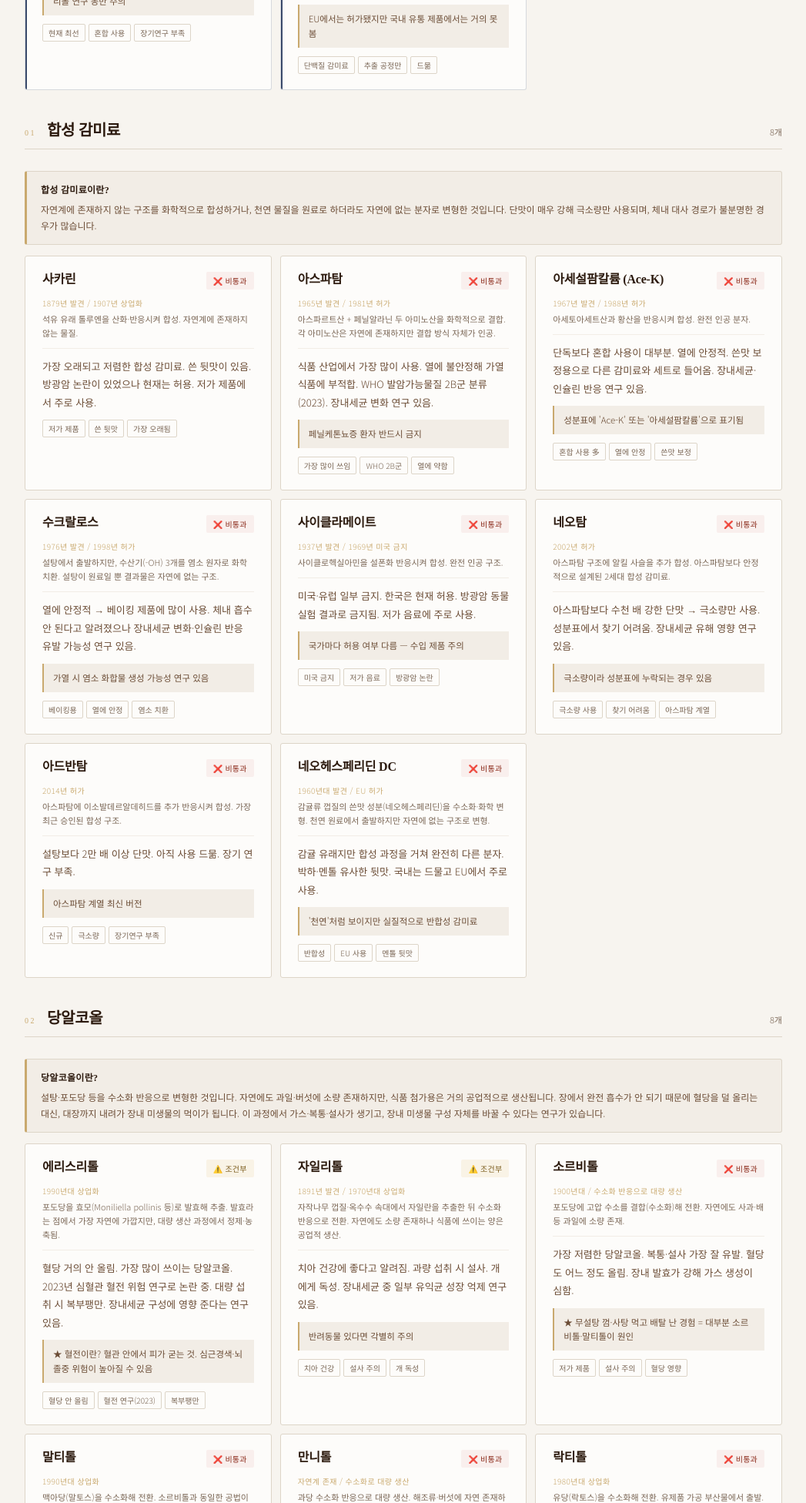
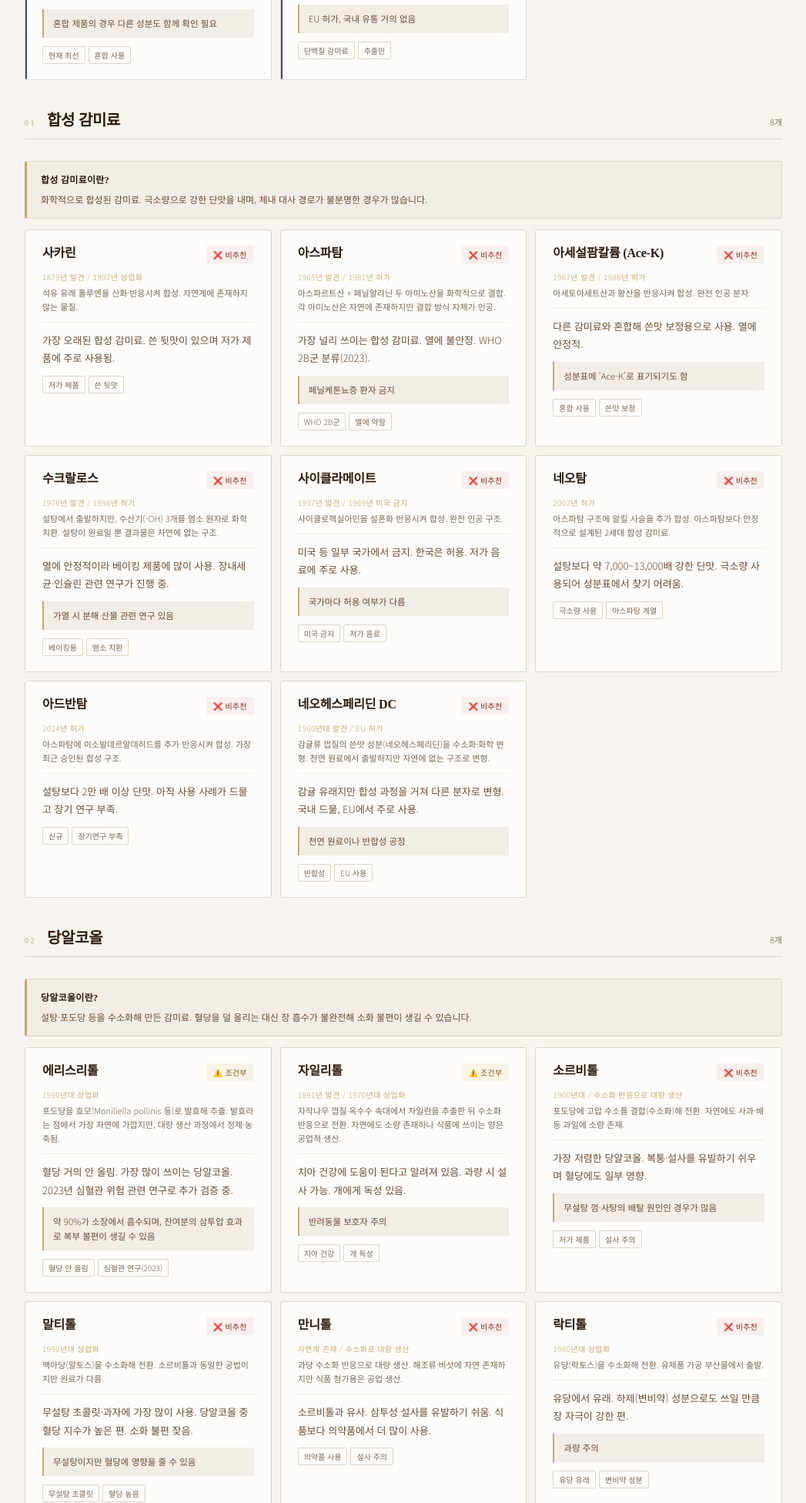
Before and after one commit to thepantryjisoo/thepantry_artificial-sweetners, a plain HTML site: page index.html in a window 1280 px wide. Shown: the part 848-2800 px from the top of the page at 77% size, without its empty margins (116-1163 px from the left). Drawn offline with Linux system fonts and the light colour scheme.

Commit message:
Add files via upload

```diff
--- a/index.html
+++ b/index.html
@@ -128,6 +128,7 @@ footer{background:var(--brown);padding:26px 48px;}
     </div>
     <h1>인공감미료<br>기준표</h1>
     <p class="header-desc">성분표에서 이 이름이 보이면 — 더 팬트리 기준으로 바로 확인하세요</p>
+    <p class="header-desc" style="margin-top:10px;font-size:11px;opacity:.55;">이 문서는 더 팬트리의 내부 기준을 정리한 참고 자료이며, 의료적 진단이나 치료 지침이 아닙니다.</p>
   </div>
 </header>
 
@@ -156,10 +157,10 @@ footer{background:var(--brown);padding:26px 48px;}
 <div class="body">
   <div class="meta-row"><span class="count" id="count"></span></div>
   <div class="legend">
-    <div class="legend-item"><span class="leg-pill" style="background:var(--best-bg);color:var(--best);">현재 최선</span>지금 선택지 중 가장 클린</div>
-    <div class="legend-item"><span class="leg-pill badge-ok">🟡 데이터 부족</span>장기 연구 필요, 차선</div>
-    <div class="legend-item"><span class="leg-pill badge-cond">⚠️ 조건부</span>소량·단기 허용</div>
-    <div class="legend-item"><span class="leg-pill badge-fail">❌ 비통과</span>권장하지 않음</div>
+    <div class="legend-item"><span class="leg-pill" style="background:var(--best-bg);color:var(--best);">현재 최선</span>현재 기준 상대적으로 단순한 선택지</div>
+    <div class="legend-item"><span class="leg-pill badge-ok">🟡 데이터 부족</span>장기 연구 필요</div>
+    <div class="legend-item"><span class="leg-pill badge-cond">⚠️ 조건부</span>조건부 허용</div>
+    <div class="legend-item"><span class="leg-pill badge-fail">❌ 비추천</span>우선순위 낮음</div>
   </div>
   <div id="root"></div>
 </div>
@@ -175,61 +176,61 @@ footer{background:var(--brown);padding:26px 48px;}
 const DATA=[
   // ── 합성 감미료 ──
   {name:"사카린",year:"1879년 발견 / 1907년 상업화",type:"합성 감미료",synth:"석유 유래 톨루엔을 산화·반응시켜 합성. 자연계에 존재하지 않는 물질.",grade:"❌",best:false,
-   desc:"가장 오래되고 저렴한 합성 감미료. 쓴 뒷맛이 있음. 방광암 논란이 있었으나 현재는 허용. 저가 제품에서 주로 사용.",note:"",tags:["저가 제품","쓴 뒷맛","가장 오래됨"]},
+   desc:"가장 오래된 합성 감미료. 쓴 뒷맛이 있으며 저가 제품에 주로 사용됨.",note:"",tags:["저가 제품","쓴 뒷맛"]},
   {name:"아스파탐",year:"1965년 발견 / 1981년 허가",type:"합성 감미료",synth:"아스파르트산 + 페닐알라닌 두 아미노산을 화학적으로 결합. 각 아미노산은 자연에 존재하지만 결합 방식 자체가 인공.",grade:"❌",best:false,
-   desc:"식품 산업에서 가장 많이 사용. 열에 불안정해 가열 식품에 부적합. WHO 발암가능물질 2B군 분류(2023). 장내세균 변화 연구 있음.",note:"페닐케톤뇨증 환자 반드시 금지",tags:["가장 많이 쓰임","WHO 2B군","열에 약함"]},
+   desc:"가장 널리 쓰이는 합성 감미료. 열에 불안정. WHO 2B군 분류(2023).",note:"페닐케톤뇨증 환자 금지",tags:["WHO 2B군","열에 약함"]},
   {name:"아세설팜칼륨 (Ace-K)",year:"1967년 발견 / 1988년 허가",type:"합성 감미료",synth:"아세토아세트산과 황산을 반응시켜 합성. 완전 인공 분자.",grade:"❌",best:false,
-   desc:"단독보다 혼합 사용이 대부분. 열에 안정적. 쓴맛 보정용으로 다른 감미료와 세트로 들어옴. 장내세균·인슐린 반응 연구 있음.",note:"성분표에 'Ace-K' 또는 '아세설팜칼륨'으로 표기됨",tags:["혼합 사용 多","열에 안정","쓴맛 보정"]},
+   desc:"다른 감미료와 혼합해 쓴맛 보정용으로 사용. 열에 안정적.",note:"성분표에 'Ace-K'로 표기되기도 함",tags:["혼합 사용","쓴맛 보정"]},
   {name:"수크랄로스",year:"1976년 발견 / 1998년 허가",type:"합성 감미료",synth:"설탕에서 출발하지만, 수산기(-OH) 3개를 염소 원자로 화학 치환. 설탕이 원료일 뿐 결과물은 자연에 없는 구조.",grade:"❌",best:false,
-   desc:"열에 안정적 → 베이킹 제품에 많이 사용. 체내 흡수 안 된다고 알려졌으나 장내세균 변화·인슐린 반응 유발 가능성 연구 있음.",note:"가열 시 염소 화합물 생성 가능성 연구 있음",tags:["베이킹용","열에 안정","염소 치환"]},
+   desc:"열에 안정적이라 베이킹 제품에 많이 사용. 장내세균·인슐린 관련 연구가 진행 중.",note:"가열 시 분해 산물 관련 연구 있음",tags:["베이킹용","염소 치환"]},
   {name:"사이클라메이트",year:"1937년 발견 / 1969년 미국 금지",type:"합성 감미료",synth:"사이클로헥실아민을 설폰화 반응시켜 합성. 완전 인공 구조.",grade:"❌",best:false,
-   desc:"미국·유럽 일부 금지. 한국은 현재 허용. 방광암 동물실험 결과로 금지됨. 저가 음료에 주로 사용.",note:"국가마다 허용 여부 다름 — 수입 제품 주의",tags:["미국 금지","저가 음료","방광암 논란"]},
+   desc:"미국 등 일부 국가에서 금지. 한국은 허용. 저가 음료에 주로 사용.",note:"국가마다 허용 여부가 다름",tags:["미국 금지","저가 음료"]},
   {name:"네오탐",year:"2002년 허가",type:"합성 감미료",synth:"아스파탐 구조에 알킬 사슬을 추가 합성. 아스파탐보다 안정적으로 설계된 2세대 합성 감미료.",grade:"❌",best:false,
-   desc:"아스파탐보다 수천 배 강한 단맛 → 극소량만 사용. 성분표에서 찾기 어려움. 장내세균 유해 영향 연구 있음.",note:"극소량이라 성분표에 누락되는 경우 있음",tags:["극소량 사용","찾기 어려움","아스파탐 계열"]},
+   desc:"설탕보다 약 7,000~13,000배 강한 단맛. 극소량 사용되어 성분표에서 찾기 어려움.",note:"",tags:["극소량 사용","아스파탐 계열"]},
   {name:"아드반탐",year:"2014년 허가",type:"합성 감미료",synth:"아스파탐에 이소발데르알데히드를 추가 반응시켜 합성. 가장 최근 승인된 합성 구조.",grade:"❌",best:false,
-   desc:"설탕보다 2만 배 이상 단맛. 아직 사용 드묾. 장기 연구 부족.",note:"아스파탐 계열 최신 버전",tags:["신규","극소량","장기연구 부족"]},
+   desc:"설탕보다 2만 배 이상 단맛. 아직 사용 사례가 드물고 장기 연구 부족.",note:"",tags:["신규","장기연구 부족"]},
   {name:"네오헤스페리딘 DC",year:"1960년대 발견 / EU 허가",type:"합성 감미료",synth:"감귤류 껍질의 쓴맛 성분(네오헤스페리딘)을 수소화·화학 변형. 천연 원료에서 출발하지만 자연에 없는 구조로 변형.",grade:"❌",best:false,
-   desc:"감귤 유래지만 합성 과정을 거쳐 완전히 다른 분자. 박하·멘톨 유사한 뒷맛. 국내는 드물고 EU에서 주로 사용.",note:"'천연'처럼 보이지만 실질적으로 반합성 감미료",tags:["반합성","EU 사용","멘톨 뒷맛"]},
+   desc:"감귤 유래지만 합성 과정을 거쳐 다른 분자로 변형. 국내 드묾, EU에서 주로 사용.",note:"천연 원료이나 반합성 공정",tags:["반합성","EU 사용"]},
 
   // ── 당알코올 ──
   {name:"에리스리톨",year:"1990년대 상업화",type:"당알코올",synth:"포도당을 효모(Moniliella pollinis 등)로 발효해 추출. 발효라는 점에서 가장 자연에 가깝지만, 대량 생산 과정에서 정제·농축됨.",grade:"⚠️",best:false,
-   desc:"혈당 거의 안 올림. 가장 많이 쓰이는 당알코올. 2023년 심혈관 혈전 위험 연구로 논란 중. 대량 섭취 시 복부팽만. 장내세균 구성에 영향 준다는 연구 있음.",note:"★ 혈전이란? 혈관 안에서 피가 굳는 것. 심근경색·뇌졸중 위험이 높아질 수 있음",tags:["혈당 안 올림","혈전 연구(2023)","복부팽만"]},
+   desc:"혈당 거의 안 올림. 가장 많이 쓰이는 당알코올. 2023년 심혈관 위험 관련 연구로 추가 검증 중.",note:"약 90%가 소장에서 흡수되며, 잔여분의 삼투압 효과로 복부 불편이 생길 수 있음",tags:["혈당 안 올림","심혈관 연구(2023)"]},
   {name:"자일리톨",year:"1891년 발견 / 1970년대 상업화",type:"당알코올",synth:"자작나무 껍질·옥수수 속대에서 자일란을 추출한 뒤 수소화 반응으로 전환. 자연에도 소량 존재하나 식품에 쓰이는 양은 공업적 생산.",grade:"⚠️",best:false,
-   desc:"치아 건강에 좋다고 알려짐. 과량 섭취 시 설사. 개에게 독성. 장내세균 중 일부 유익균 성장 억제 연구 있음.",note:"반려동물 있다면 각별히 주의",tags:["치아 건강","설사 주의","개 독성"]},
+   desc:"치아 건강에 도움이 된다고 알려져 있음. 과량 시 설사 가능. 개에게 독성 있음.",note:"반려동물 보호자 주의",tags:["치아 건강","개 독성"]},
   {name:"소르비톨",year:"1900년대 / 수소화 반응으로 대량 생산",type:"당알코올",synth:"포도당에 고압 수소를 결합(수소화)해 전환. 자연에도 사과·배 등 과일에 소량 존재.",grade:"❌",best:false,
-   desc:"가장 저렴한 당알코올. 복통·설사 가장 잘 유발. 혈당도 어느 정도 올림. 장내 발효가 강해 가스 생성이 심함.",note:"★ 무설탕 껌·사탕 먹고 배탈 난 경험 = 대부분 소르비톨·말티톨이 원인",tags:["저가 제품","설사 주의","혈당 영향"]},
+   desc:"가장 저렴한 당알코올. 복통·설사를 유발하기 쉬우며 혈당에도 일부 영향.",note:"무설탕 껌·사탕의 배탈 원인인 경우가 많음",tags:["저가 제품","설사 주의"]},
   {name:"말티톨",year:"1990년대 상업화",type:"당알코올",synth:"맥아당(말토스)을 수소화해 전환. 소르비톨과 동일한 공법이지만 원료가 다름.",grade:"❌",best:false,
-   desc:"저가 무설탕 초콜릿·과자에 가장 많이 사용. 복통·설사 유발. '무설탕'이지만 혈당 지수가 당알코올 중 가장 높은 편. 장내 발효가 강함.",note:"★ 무설탕 초콜릿 먹고 배탈 = 거의 말티톨. 혈당도 올림",tags:["무설탕 초콜릿","혈당 높음","설사 주의"]},
+   desc:"무설탕 초콜릿·과자에 가장 많이 사용. 당알코올 중 혈당 지수가 높은 편. 소화 불편 잦음.",note:"무설탕이지만 혈당에 영향을 줄 수 있음",tags:["무설탕 초콜릿","혈당 높음"]},
   {name:"만니톨",year:"자연계 존재 / 수소화로 대량 생산",type:"당알코올",synth:"과당 수소화 반응으로 대량 생산. 해조류·버섯에 자연 존재하지만 식품 첨가용은 공업 생산.",grade:"❌",best:false,
-   desc:"소르비톨과 유사. 삼투성 설사 잘 유발. 식품보다 의약품(이뇨제·뇌압 조절)에서 많이 사용. 장내 흡수율 낮아 발효 강함.",note:"의약품에서 더 자주 등장",tags:["의약품","설사 주의","삼투성"]},
+   desc:"소르비톨과 유사. 삼투성 설사를 유발하기 쉬움. 식품보다 의약품에서 더 많이 사용.",note:"",tags:["의약품 사용","설사 주의"]},
   {name:"락티톨",year:"1980년대 상업화",type:"당알코올",synth:"유당(락토스)을 수소화해 전환. 유제품 가공 부산물에서 출발.",grade:"❌",best:false,
-   desc:"유당에서 만들어지지만 유당불내증 환자에게도 영향 줄 수 있음. 하제(변비약) 성분으로도 사용. 장내 발효가 매우 강해 가스·복통 유발.",note:"변비약에 들어있는 성분이기도 함 — 과량 주의",tags:["유당 유래","강한 발효","변비약 성분"]},
+   desc:"유당에서 유래. 하제(변비약) 성분으로도 쓰일 만큼 장 자극이 강한 편.",note:"과량 주의",tags:["유당 유래","변비약 성분"]},
   {name:"이소말트",year:"1980년대 상업화",type:"당알코올",synth:"설탕을 효소로 이성화한 뒤 수소화. 2단계 공정.",grade:"⚠️",best:false,
-   desc:"혈당 영향 낮음. 설탕공예·사탕류에 많이 사용. 과량 섭취 시 소화 불편. 당알코올 중 비교적 장 자극이 약한 편.",note:"설탕공예 재료에서 자주 등장",tags:["제과용","혈당 낮음","소화 불편"]},
+   desc:"혈당 영향 낮음. 설탕공예·사탕류에 많이 사용. 당알코올 중 장 자극이 비교적 약한 편.",note:"",tags:["제과용","혈당 낮음"]},
   {name:"폴리글리시톨시럽 (HSH)",year:"1970년대 상업화",type:"당알코올",synth:"전분을 부분 가수분해한 뒤 수소화. 여러 당알코올의 혼합물 형태.",grade:"❌",best:false,
-   desc:"여러 당알코올이 혼합된 시럽 형태. 제과·껌·캔디에 사용. 혈당 일부 올림. 소화 불편·설사 유발 가능.",note:"성분표에 '수소화전분가수분해물' 또는 'HSH'로 표기됨",tags:["혼합물","제과용","설사 주의"]},
+   desc:"여러 당알코올의 혼합 시럽. 제과·캔디에 사용. 혈당 일부 올리며 소화 불편 가능.",note:"성분표에 '수소화전분가수분해물' 또는 'HSH'로 표기",tags:["혼합물","제과용"]},
 
   // ── 천연 유래 ──
   {name:"스테비아",year:"1970년대 일본 상업화",type:"천연 유래",synth:"스테비아 잎에서 스테비올 배당체를 열수 추출 → 정제·농축. 추출 과정은 자연에 가깝지만 순도 높이는 정제 단계가 있음.",grade:"⚠️",best:false,
-   desc:"식물 추출이라 '천연' 이미지. 혈당 안 올림. 인슐린 저항성 우려 연구 있음. 쓴 뒷맛 있음. 장내세균 구성 변화 연구 있음.",note:"★ 인슐린 저항성이란? 인슐린이 점점 더 많이 필요해지는 상태. 살이 더 잘 찌고 포만감 신호가 무뎌질 수 있음",tags:["천연 이미지","쓴 뒷맛","인슐린 연구"]},
+   desc:"식물 추출 감미료. 혈당 안 올림. 쓴 뒷맛이 있으며, 인슐린 반응 관련 연구가 진행 중.",note:"",tags:["천연 추출","쓴 뒷맛"]},
   {name:"나한과 (몽크프루트)",year:"2010년대 본격 상업화",type:"천연 유래",synth:"나한과 열매에서 모그로사이드를 열수 추출 → 정제. 스테비아와 유사한 공정. 화학적 변형 없이 추출만 함.",grade:"🟡",best:true,
-   desc:"현재 선택지 중 가장 클린한 옵션. 비싸서 단독 사용은 드물고 에리스리톨과 혼합이 대부분. 장기 연구 부족.",note:"'나한과+에리스리톨' 혼합 제품이 대부분 — 에리스리톨 연구 동반 주의",tags:["현재 최선","혼합 사용","장기연구 부족"]},
+   desc:"현재 기준에서 상대적으로 단순한 선택지. 단독 사용은 드물고 에리스리톨과 혼합이 대부분. 장기 연구 부족.",note:"혼합 제품의 경우 다른 성분도 함께 확인 필요",tags:["현재 최선","혼합 사용"]},
   {name:"알룰로스",year:"1990년대 발견 / 2010년대 상업화",type:"천연 유래",synth:"무화과·건포도에 극소량 자연 존재. 식품용은 과당을 효소(에피머라제)로 이성화해 생산. 효소 사용이지만 화학적 구조 변환이 일어남.",grade:"🟡",best:false,
-   desc:"설탕과 맛이 가장 유사. 혈당 거의 안 올림. 요즘 많이 보이는 추세. 장기 데이터 부족.",note:"자연에 존재하는 당이지만 대량 생산은 효소 전환 공정",tags:["설탕 유사","혈당 안 올림","장기연구 부족"]},
+   desc:"설탕과 맛이 가장 유사. 혈당 거의 안 올림. 장기 데이터 부족.",note:"대량 생산은 효소 전환 공정",tags:["설탕 유사","혈당 안 올림"]},
   {name:"타가토스",year:"2001년 허가",type:"천연 유래",synth:"유청(乳淸)에서 유당을 분리 → 효소로 갈락토스 전환 → 다시 효소로 타가토스로 이성화. 다단계 효소 공정.",grade:"🟡",best:false,
-   desc:"낮은 혈당 지수. 아직 사용이 드묾. 장기 데이터 부족. 국내 유통 제품에서 보기 어려움.",note:"아직 국내에선 낯선 성분",tags:["유제품 유래","장기연구 부족","드묾"]},
+   desc:"낮은 혈당 지수. 사용 사례가 드물고 장기 데이터 부족.",note:"국내 유통에서 보기 어려움",tags:["유제품 유래","드묾"]},
   {name:"트레할로스",year:"1990년대 상업화",type:"천연 유래",synth:"전분을 특수 효소(말토올리고실 트레할로스 생성효소 등)로 처리해 전환. 효모·버섯에 자연 존재하나 식품용은 효소 생산.",grade:"⚠️",best:false,
-   desc:"설탕보다 단맛이 낮음. 식품의 보습·질감 개선 용도로 주로 사용. 혈당 어느 정도 올림. 특정 유해균 증식 연구 있음.",note:"★ 특정 장내 유해균(C. difficile)이 트레할로스를 먹이로 과증식한다는 연구 있음",tags:["보습·질감","혈당 영향","유해균 연구"]},
+   desc:"보습·질감 개선 용도로 주로 사용. 혈당 일부 올림. 특정 장내 유해균(C. difficile) 증식 관련 연구 있음.",note:"",tags:["보습·질감","유해균 연구"]},
   {name:"토마틴 (Thaumatin)",year:"1970년대 발견 / EU 허가",type:"천연 유래",synth:"서아프리카 카템페(Thaumatococcus daniellii) 열매에서 단백질 추출. 화학 변형 없이 추출만 함. 가장 자연에 가까운 감미료 중 하나.",grade:"🟡",best:true,
-   desc:"단백질 감미료. 설탕보다 2000배 단맛. 열에 비교적 안정. 국내에서는 매우 드묾. 장기 데이터 부족하지만 알려진 독성 없음. 추출 공정만 거치며 화학 변형 없음.",note:"EU에서는 허가됐지만 국내 유통 제품에서는 거의 못 봄",tags:["단백질 감미료","추출 공정만","드묾"]},
+   desc:"단백질 감미료. 화학 변형 없이 추출만 거침. 국내 유통은 매우 드묾. 장기 데이터 부족.",note:"EU 허가, 국내 유통 거의 없음",tags:["단백질 감미료","추출만"]},
   {name:"글리시리진 (감초추출물)",year:"고대부터 사용 / 정제 상업화",type:"천연 유래",synth:"감초 뿌리에서 열수 추출 → 정제. 화학 변형 없이 추출·농축.",grade:"❌",best:false,
-   desc:"감초 특유의 풍미 있음. 추출 공정은 클린하지만 부작용이 명확해 비통과.\n① 고혈압 유발 — 코르티솔 대사를 방해해 혈압 상승\n② 저칼륨혈증 — 칼륨 수치 저하, 근육 경련·피로 유발 가능\n③ 부종 — 나트륨 저류로 몸이 붓는 증상\n④ 임산부 주의 — 조기 진통 관련 연구 있음\n⑤ 축적 독성 — 소량이라도 반복 섭취 시 위 증상 나타날 수 있음",note:"★ 냉증·부종·혈압 관리가 필요한 분들은 특히 주의. 성분표에 '감초추출물'로 표기됨",tags:["추출 공정 클린","명확한 부작용","혈압·부종 주의"]}
+   desc:"추출 공정은 단순하지만 고혈압·저칼륨혈증·부종 등 부작용이 비교적 명확히 알려져 있어 우선순위를 낮게 봄.",note:"성분표에 '감초추출물'로 표기",tags:["혈압·부종 주의","추출 공정"]}
 ];
 
 const SEC_INFO={
-  "합성 감미료":"자연계에 존재하지 않는 구조를 화학적으로 합성하거나, 천연 물질을 원료로 하더라도 자연에 없는 분자로 변형한 것입니다. 단맛이 매우 강해 극소량만 사용되며, 체내 대사 경로가 불분명한 경우가 많습니다.",
-  "당알코올":"설탕·포도당 등을 수소화 반응으로 변형한 것입니다. 자연에도 과일·버섯에 소량 존재하지만, 식품 첨가용은 거의 공업적으로 생산됩니다. 장에서 완전 흡수가 안 되기 때문에 혈당을 덜 올리는 대신, 대장까지 내려가 장내 미생물의 먹이가 됩니다. 이 과정에서 가스·복통·설사가 생기고, 장내 미생물 구성 자체를 바꿀 수 있다는 연구가 있습니다.",
-  "천연 유래":"식물·과일·미생물에서 추출하거나 효소로 전환해 만듭니다. '천연'이라는 표현이 붙지만, 실제로는 정제·농축·효소 변환 등의 공정을 거칩니다. 원물을 그대로 먹는 것과는 다릅니다. 다만 화학 합성보다는 인체에 친숙한 구조를 가지는 경우가 많습니다."
+  "합성 감미료":"화학적으로 합성된 감미료. 극소량으로 강한 단맛을 내며, 체내 대사 경로가 불분명한 경우가 많습니다.",
+  "당알코올":"설탕·포도당 등을 수소화해 만든 감미료. 혈당을 덜 올리는 대신 장 흡수가 불완전해 소화 불편이 생길 수 있습니다.",
+  "천연 유래":"식물·과일에서 추출하거나 효소로 전환해 만든 감미료. '천연'이지만 정제·농축 공정을 거치므로 원물과는 다릅니다."
 };
 
 const SECTIONS=[
@@ -239,7 +240,7 @@ const SECTIONS=[
   {label:"천연 유래",num:"03",key:"천연"}
 ];
 
-const BADGE={"❌":["badge-fail","❌ 비통과"],"⚠️":["badge-cond","⚠️ 조건부"],"🟡":["badge-ok","🟡 데이터 부족"]};
+const BADGE={"❌":["badge-fail","❌ 비추천"],"⚠️":["badge-cond","⚠️ 조건부"],"🟡":["badge-ok","🟡 데이터 부족"]};
 let active='all';
 
 function setFilter(btn){
@@ -291,7 +292,7 @@ function render(){
     total+=items.length;
 
     const bannerHtml=sec.isBest
-      ?`<div class="best-banner"><span class="best-banner-label">더 팬트리 기준</span><span class="best-banner-text">장기 임상 데이터가 아직 부족하지만, 지금 선택지 중 가장 클린한 것들입니다. 완전한 안전을 보장하지는 않으며, 계속 업데이트됩니다.</span></div>`
+      ?`<div class="best-banner"><span class="best-banner-label">더 팬트리 기준</span><span class="best-banner-text">장기 데이터가 부족하지만, 현재 기준에서 상대적으로 단순한 선택지입니다. 새로운 연구에 따라 업데이트됩니다.</span></div>`
       :SEC_INFO[sec.label]
         ?`<div class="info-banner"><div class="info-banner-title">${sec.label}이란?</div><div class="info-banner-text">${SEC_INFO[sec.label]}</div></div>`
         :'';
```
